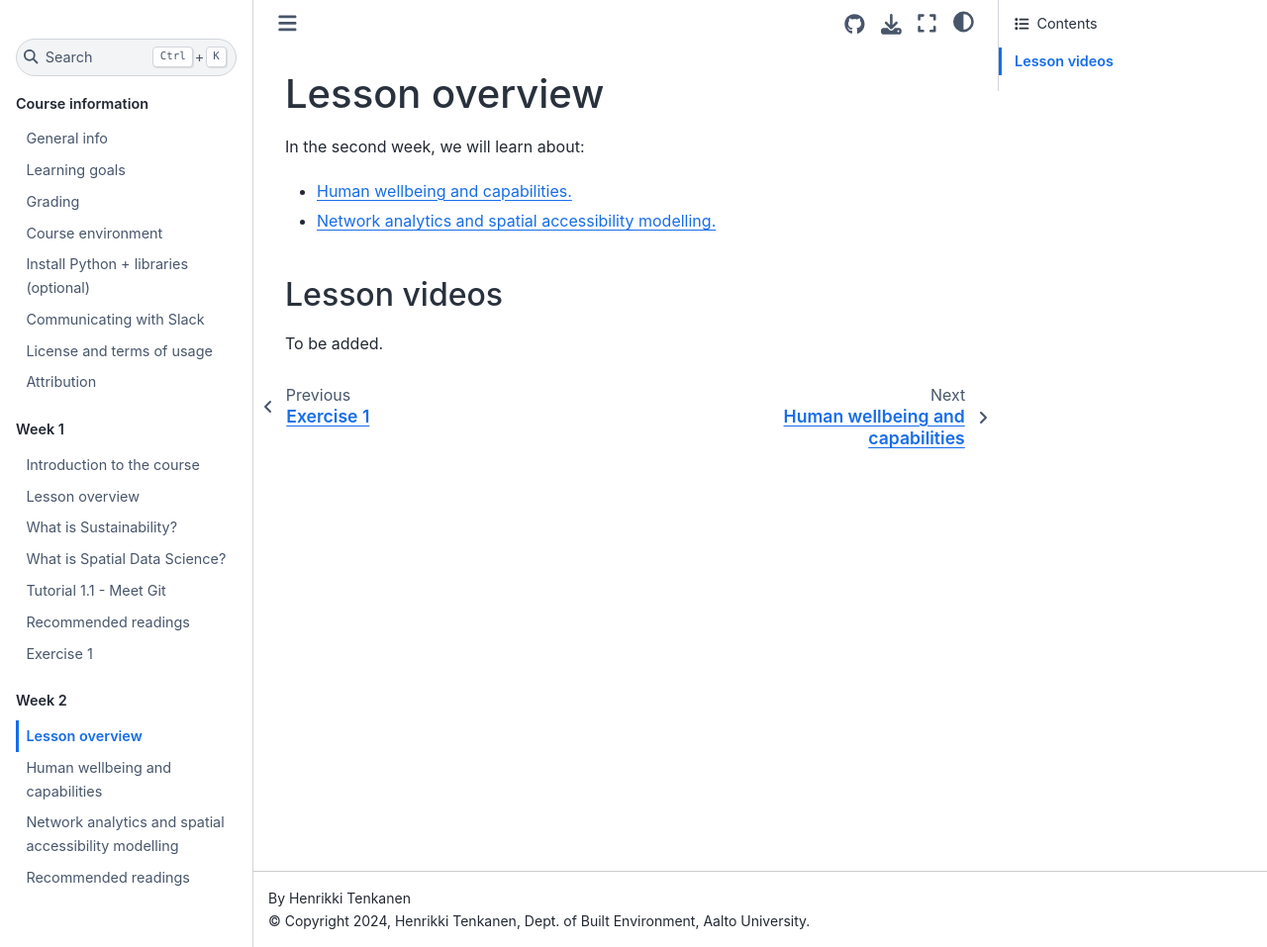
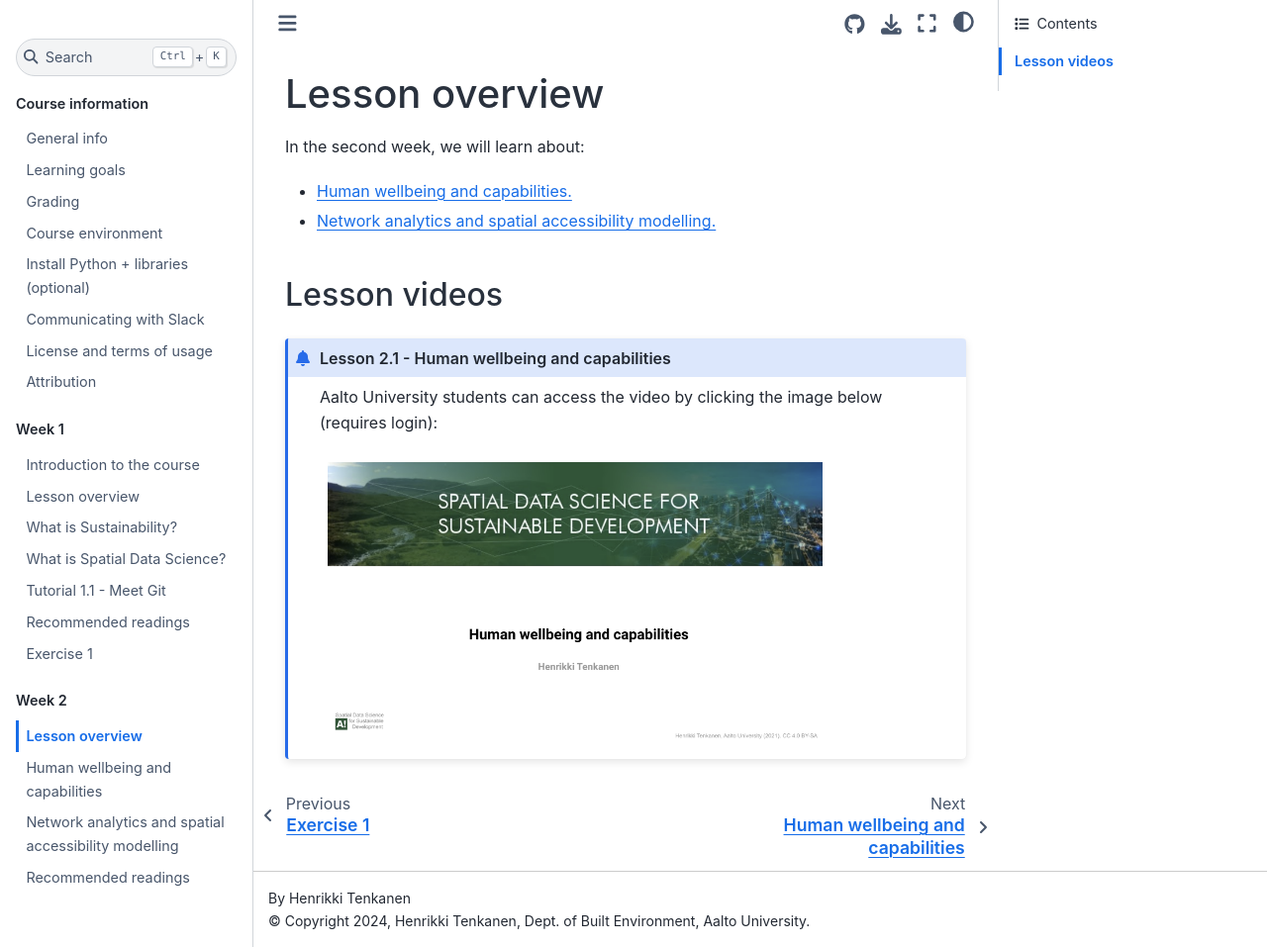
Before and after one commit to AaltoGIS/Sustainability-GIS, a Sphinx documentation site: the page built from source/lessons/L2/overview.rst, in a window 1280 px wide and 957 px high. Shown: the whole window at 99% size. Built offline with Sphinx 7.4.7 and the Sphinx Book theme 1.1.4, drawn with Linux system fonts in a browser that asks for light colours; pages that are not in the unit, such as notebooks, are missing from menus.

Commit message:
Add video 2.1

```diff
--- a/source/lessons/L2/overview.rst
+++ b/source/lessons/L2/overview.rst
@@ -12,16 +12,19 @@ In the second week, we will learn about:
 Lesson videos
 -------------
 
-To be added.
 
 
-.. .. admonition:: Lesson 2.1 - Human wellbeing and capabilities
+.. admonition:: Lesson 2.1 - Human wellbeing and capabilities
+
     Aalto University students can access the video by clicking the image below (requires login):
+
     .. figure:: img/SDS4SD_Lesson_2.1.png
-        :target: https://aalto.cloud.panopto.eu/Panopto/Pages/Viewer.aspx?id=df7d1c6b-0972-4c5e-9cfc-af8e0140bdb0
+        :target: https://aalto.cloud.panopto.eu/Panopto/Pages/Viewer.aspx?id=5f619ac6-6634-4d84-9d53-b0f800e73cab
         :width: 500px
         :align: left
-    .. admonition:: Lesson 2.2 - Network analysis, spatial accessibility modelling & tutorial for shortest path analysis in Python
+
+
+..    .. admonition:: Lesson 2.2 - Network analysis, spatial accessibility modelling & tutorial for shortest path analysis in Python
     Aalto University students can access the video by clicking the image below (requires login):
     .. figure:: img/SDS4SD_Lesson_2.3.png
         :target: https://aalto.cloud.panopto.eu/Panopto/Pages/Viewer.aspx?id=36518179-9bd5-4fc8-889a-af8e0140bd76
```
